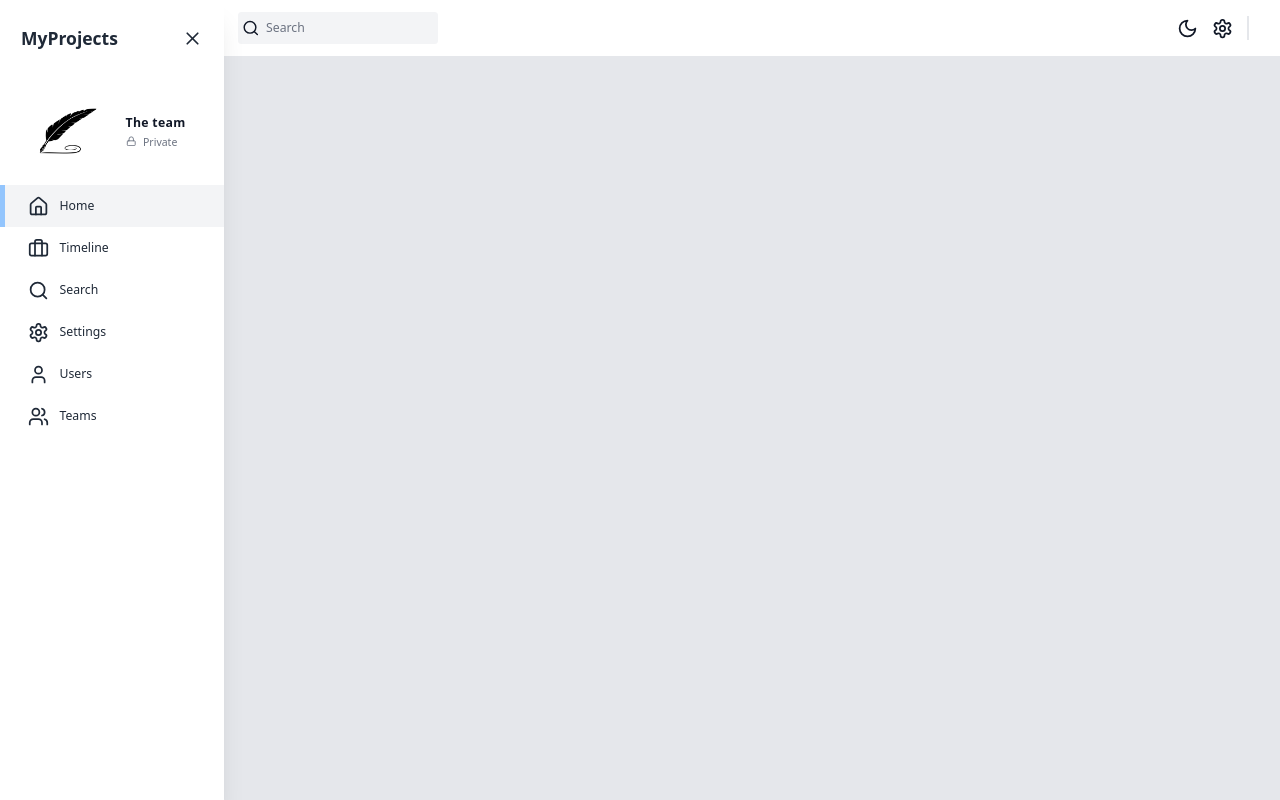
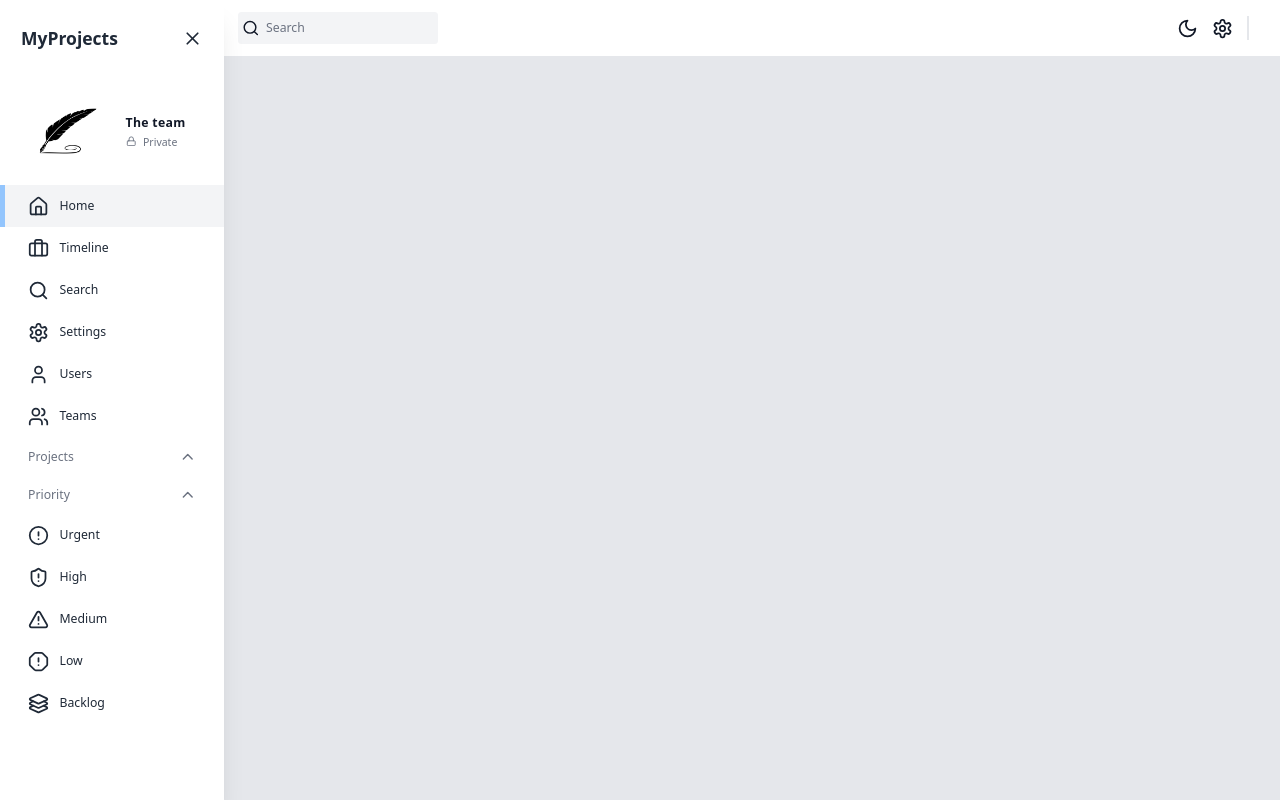
Before and after one commit to amandagpearce/next-project-management, a Next.js app in the folder client/: page / in a window 1280 px wide. Built offline with nearby package versions, Linux system fonts and the light colour scheme; no server answers.

Commit message:
sidebar projects and priorities links

```diff
--- a/client/src/app/(components)/Sidebar/index.tsx
+++ b/client/src/app/(components)/Sidebar/index.tsx
@@ -3,13 +3,19 @@
 import { useAppDispatch, useAppSelector } from '@/app/redux';
 import { setIsSidebarCollapsed } from '@/state';
 import {
+  AlertCircle,
+  AlertOctagon,
+  AlertTriangle,
   Briefcase,
+  ChevronDown,
+  ChevronUp,
   Home,
-  Icon,
+  Layers3,
   LockIcon,
   LucideIcon,
   Search,
   Settings,
+  ShieldAlert,
   User,
   Users,
   X,
@@ -75,6 +81,61 @@
           <SidebarLink icon={User} label="Users" href="/users" />
           <SidebarLink icon={Users} label="Teams" href="/teams" />
         </nav>
+
+        {/* Projects Links */}
+        <button
+          onClick={() => setShowProjects((prev) => !prev)}
+          className="flex w-full items-center justify-between px-8 py-3 text-gray-500"
+        >
+          <span className="">Projects</span>
+          {showProjects ? (
+            <ChevronUp className="h-5 w-5" />
+          ) : (
+            <ChevronDown className="h-5 w-5" />
+          )}
+        </button>
+
+        {/* Projects List */}
+
+        {/* Priorities Links */}
+        <button
+          onClick={() => setShowPriority((prev) => !prev)}
+          className="flex w-full items-center justify-between px-8 py-3 text-gray-500"
+        >
+          <span className="">Priority</span>
+          {showPriority ? (
+            <ChevronUp className="h-5 w-5" />
+          ) : (
+            <ChevronDown className="h-5 w-5" />
+          )}
+        </button>
+        {showPriority && (
+          <>
+            <SidebarLink
+              icon={AlertCircle}
+              label="Urgent"
+              href="/priority-urgent"
+            />
+            <SidebarLink
+              icon={ShieldAlert}
+              label="High"
+              href="/priority-high"
+            />
+            <SidebarLink
+              icon={AlertTriangle}
+              label="Medium"
+              href="/priority-medium"
+            />
+            <SidebarLink icon={AlertOctagon} label="Low" href="/priority-low" />
+            <SidebarLink
+              icon={Layers3}
+              label="Backlog"
+              href="/priority/backlog"
+            />
+          </>
+        )}
+
+        {/* Priorities List */}
       </div>
     </div>
   );
```
